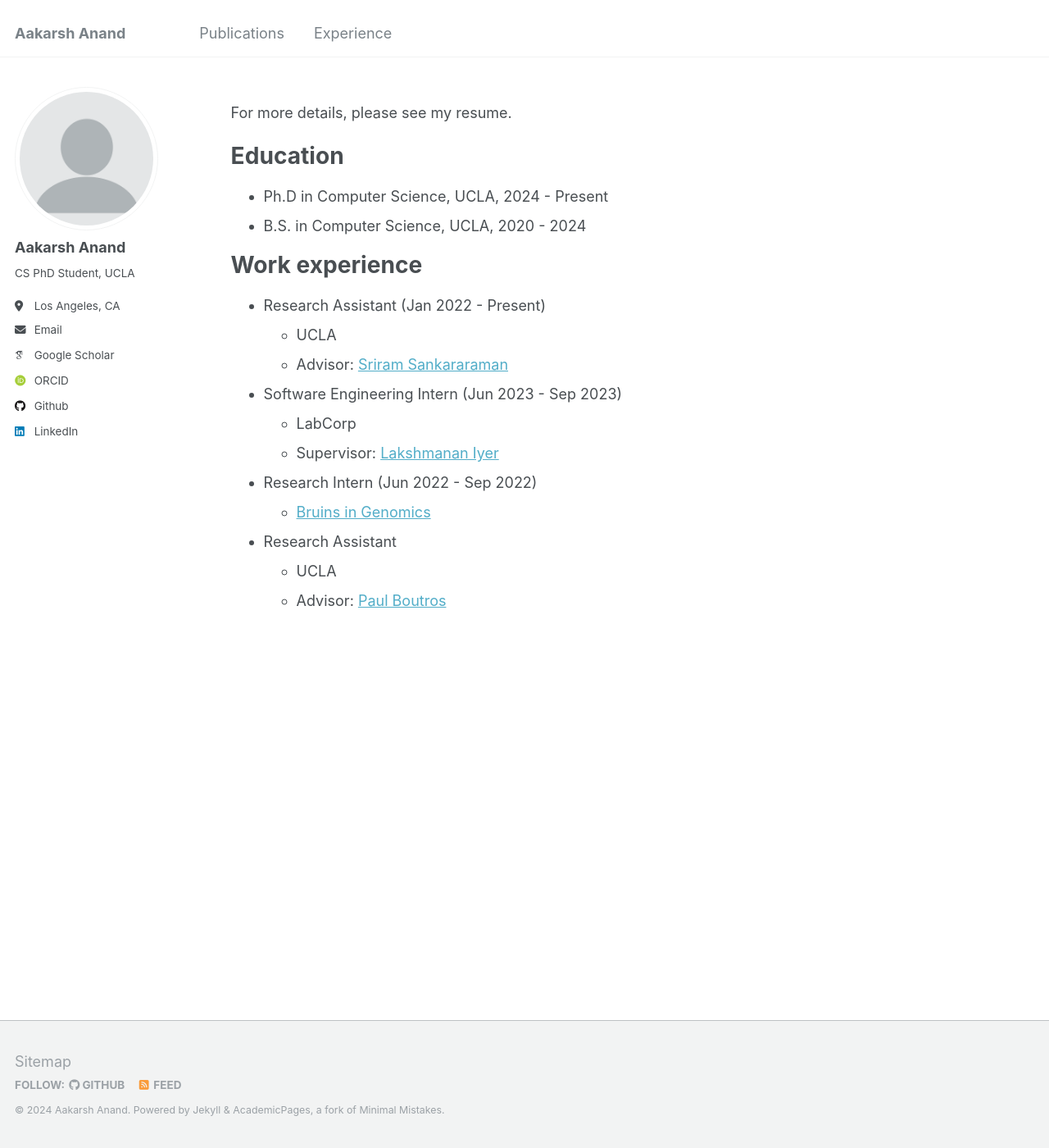
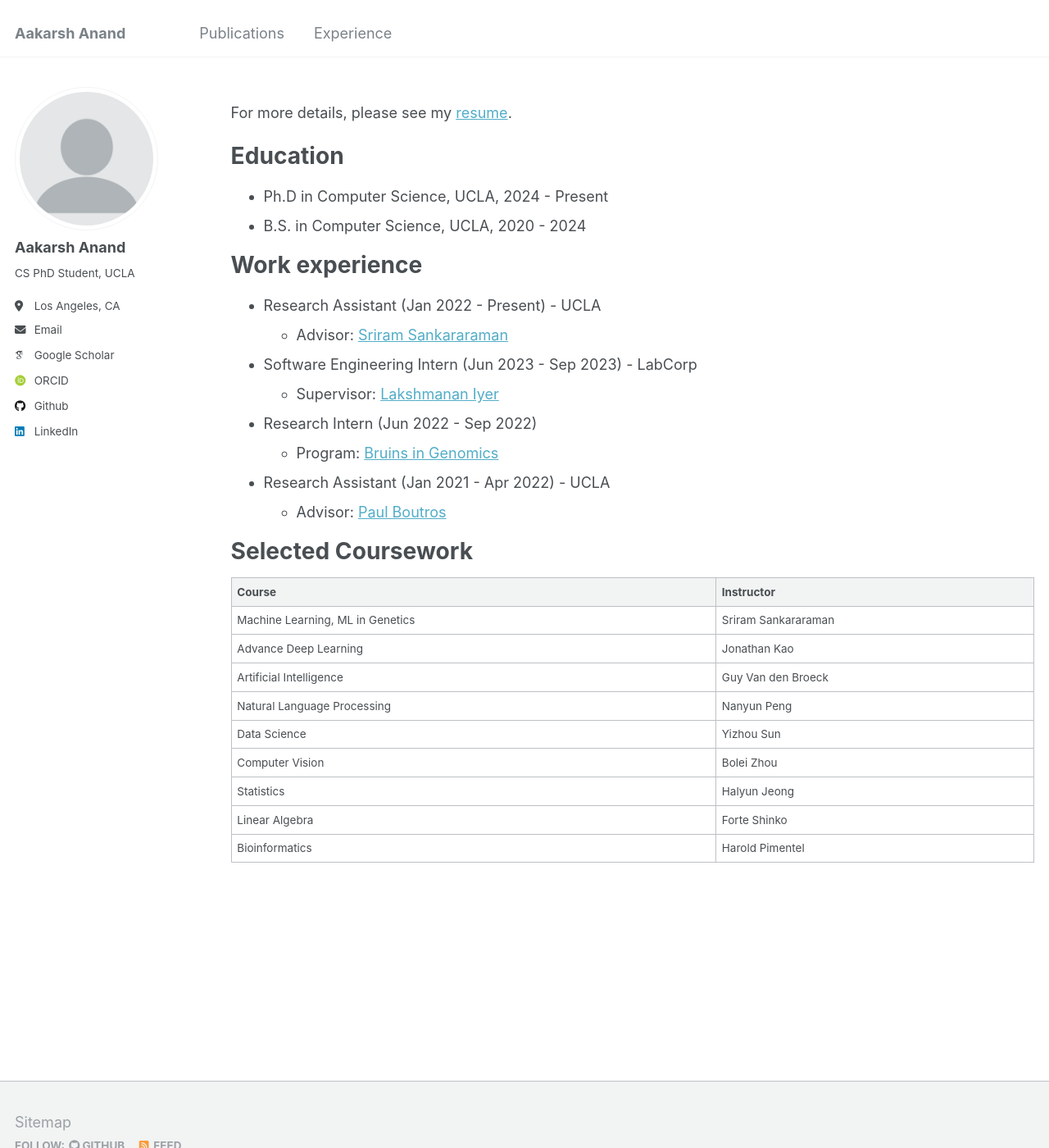
Before and after one commit to aakarsh-anand/aakarsh-anand.github.io, a Jekyll site: the page built from _pages/experience.md, in a window 1280 px wide and 1400 px high. Shown: the whole window at 82% size. Built offline with Jekyll 4.4.1, drawn with Linux system fonts in a browser that asks for light colours; some web fonts are replaced.

Commit message:
update about, update experience

```diff
--- a/_pages/experience.md
+++ b/_pages/experience.md
@@ -8,7 +8,7 @@ redirect_from:
 
 {% include base_path %}
 
-For more details, please see my resume.
+For more details, please see my [resume](https://aakarsh-anand.github.io/files/Resume.pdf).
 
 Education
 ======
@@ -17,20 +17,32 @@ Education
 
 Work experience
 ======
-* Research Assistant (Jan 2022 - Present)
-  * UCLA
+* Research Assistant (Jan 2022 - Present) - UCLA
   * Advisor: [Sriram Sankararaman](https://sriramlab.dgsom.ucla.edu/)
 
-* Software Engineering Intern (Jun 2023 - Sep 2023)
-  * LabCorp
+* Software Engineering Intern (Jun 2023 - Sep 2023) - LabCorp
   * Supervisor: [Lakshmanan Iyer](https://www.linkedin.com/in/laxvid/)
 
 * Research Intern (Jun 2022 - Sep 2022)
-  * [Bruins in Genomics](https://qcb.ucla.edu/big-summer/)
+  * Program: [Bruins in Genomics](https://qcb.ucla.edu/big-summer/)
 
-* Research Assistant
-  * UCLA
+* Research Assistant (Jan 2021 - Apr 2022) - UCLA
   * Advisor: [Paul Boutros](https://www.uclahealth.org/departments/urology/iuo/research/faculty-labs/dr-paul-boutros-lab)
+
+Selected Coursework
+======
+
+| Course | Instructor |
+| --- | --- |
+| Machine Learning, ML in Genetics| Sriram Sankararaman |
+| Advance Deep Learning | Jonathan Kao |
+| Artificial Intelligence | Guy Van den Broeck |
+| Natural Language Processing | Nanyun Peng |
+| Data Science | Yizhou Sun |
+| Computer Vision | Bolei Zhou |
+| Statistics | Halyun Jeong |
+| Linear Algebra | Forte Shinko |
+| Bioinformatics | Harold Pimentel |
 
 <!-- Skills
 ======
```
Also changed, not shown: _pages/about.md (+2 -0 lines).
